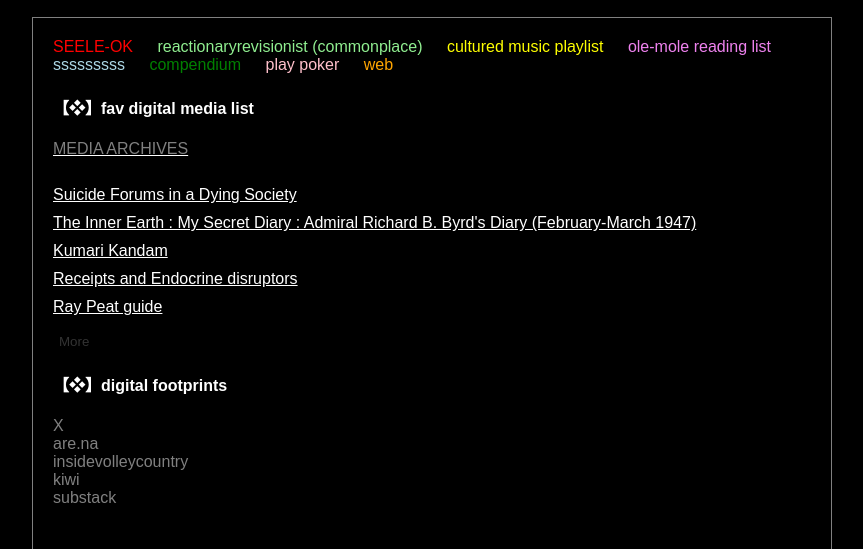
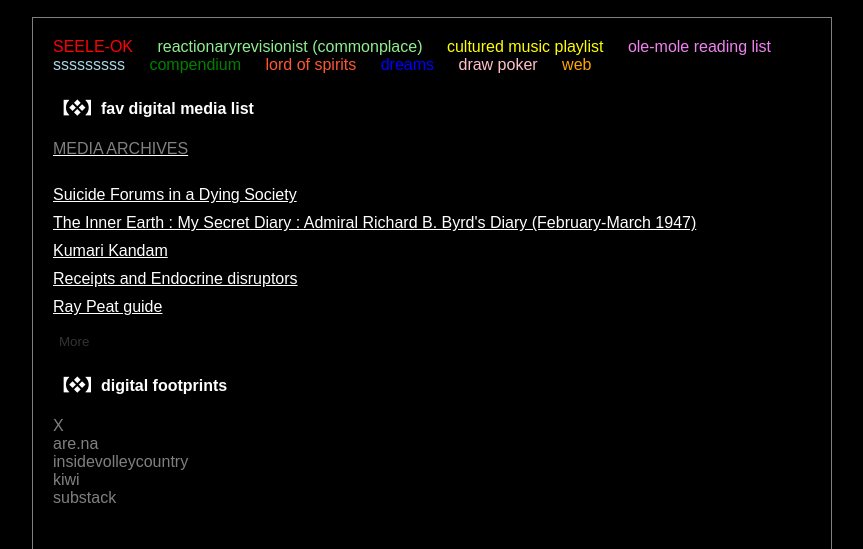
Before and after one commit to egon233333333333333/egon.td, a plain HTML site: page index.html in a window 1280 px wide. Shown: the part 123-672 px from the top of the page, without its empty margins (208-1071 px from the left). Drawn offline with Linux system fonts and the light colour scheme.

Commit message:
Update index.html

```diff
--- a/index.html
+++ b/index.html
@@ -138,7 +138,9 @@
 		<a class="link" href="book.html" style="color: violet">ole-mole reading list</a>
 		<a class="link" href="sss.html" style="color: #ADD8E6">sssssssss</a>
 		<a class="link" href="https://drive.google.com/drive/folders/1JXCyA_7sEET14fCNzbgLbxTSZsw-RG7Z?usp=sharing" style="color: green">compendium</a>
-		<a class="link" href="https://www.usaone.net/games/cardGame.asp" style="color: pink">play poker</a>
+	        <a class="link" href="https://podcastaddict.com/podcast/the-lord-of-spirits/4094873" style="color: #FF5733">lord of spirits</a>
+	      	<a class="link" href="dreams.html" style="color: blue">dreams</a>
+		<a class="link" href="https://www.usaone.net/games/cardGame.asp" style="color: pink">draw poker</a>
 		<a class="link" href="WEB.HTML" style="color: orange">web</a>
       </div>
       <h4>【❖】fav digital media list</h4>
```
